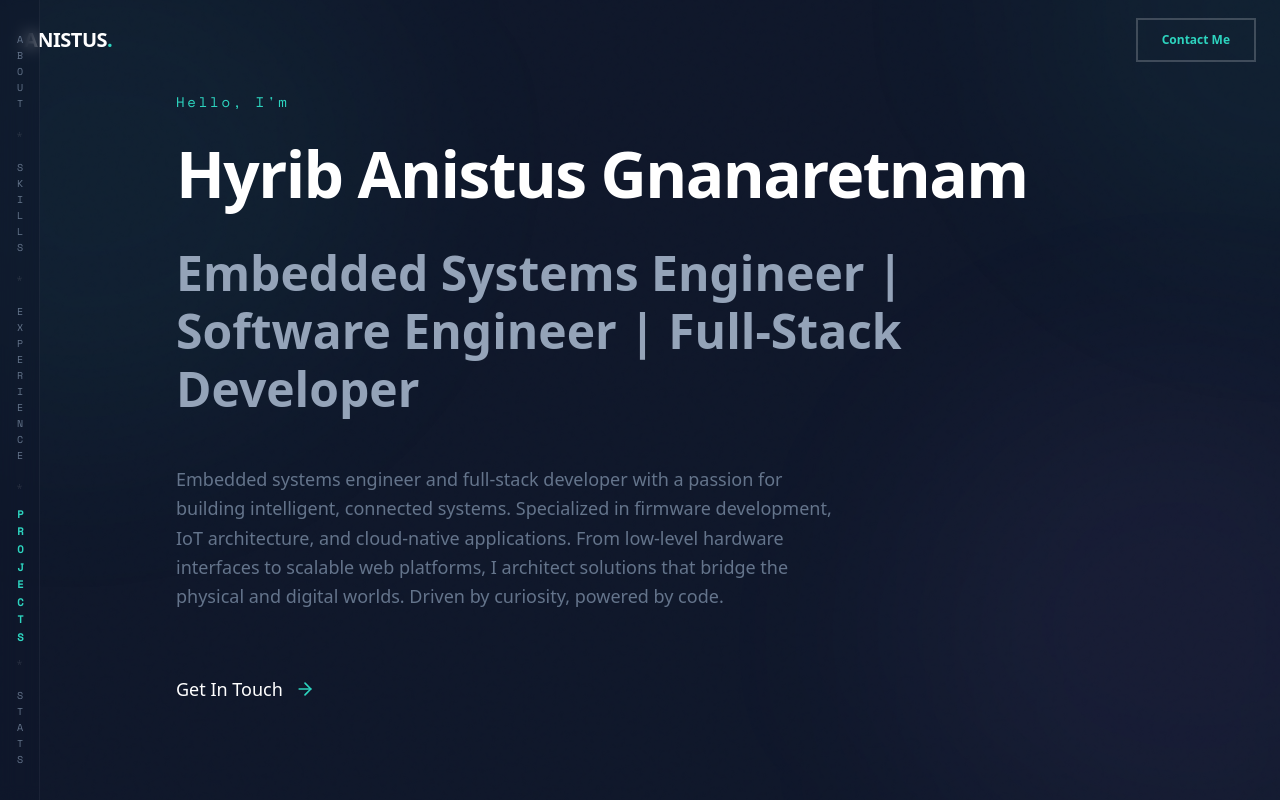
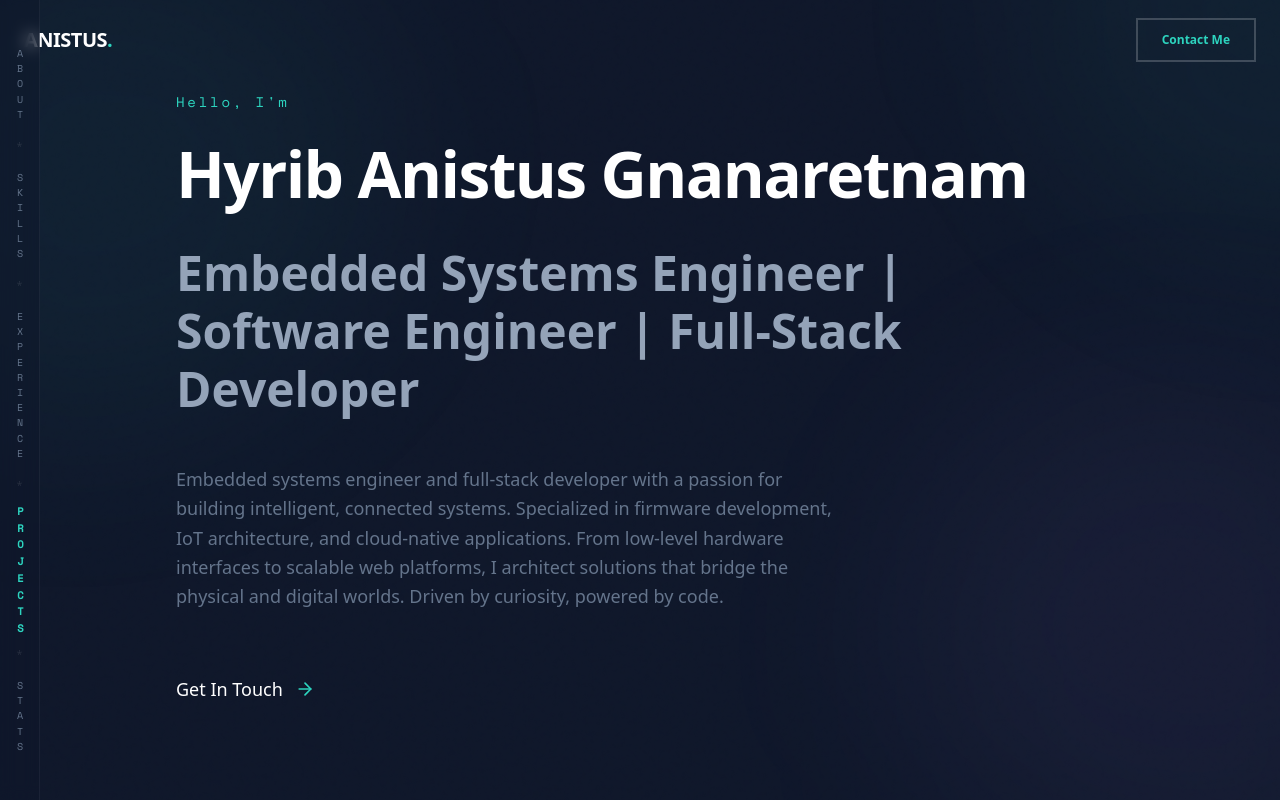
Before and after one commit to Anistus-H/portfolio-site, a Next.js app: page / in a window 1280 px wide. Shown: the top 800 px of the page. Built offline with nearby package versions, Linux system fonts and the light colour scheme.

Commit message:
style: update sidebar letter spacing

```diff
--- a/components/ui/MainLayout.tsx
+++ b/components/ui/MainLayout.tsx
@@ -51,7 +51,7 @@ export const MainLayout: React.FC<MainLayoutProps> = ({ children }) => {
                             href={item.href}
                             style={{ writingMode: 'vertical-rl', textOrientation: 'upright' }}
                             className={`
-                                text-[10px] font-mono tracking-widest uppercase transition-all duration-300 py-2
+                                text-[10px] font-mono tracking-[0.02em] uppercase transition-all duration-300 py-2
                                 ${activeSection === item.href.substring(1)
                                     ? 'text-neon-cyan font-bold scale-110'
                                     : 'text-text-muted hover:text-white hover:scale-105'
```
Also changed, not shown: 1 other file (tests, documents, lock files or other folders).
